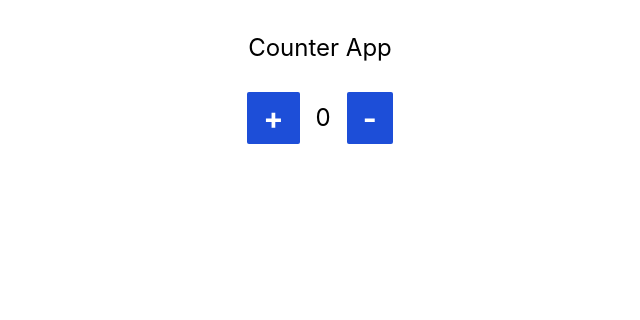
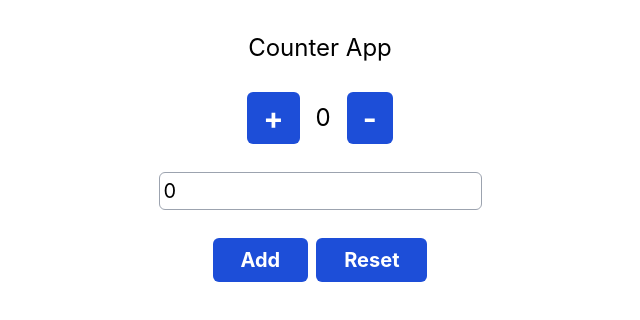
Before and after one commit to Jisan-mia/redux-toolkit-rtk-query, a React (Create React App) app: page / in a window 1280 px wide. Shown: the top 320 px of the page, without its empty margins (320-960 px from the left). Built offline with nearby package versions, Linux system fonts and the light colour scheme.

Commit message:
incrementByValue and reset state

```diff
--- a/src/components/Counter.js
+++ b/src/components/Counter.js
@@ -1,9 +1,10 @@
-import React from 'react'
+import React, { useState } from 'react'
 
 import { useSelector, useDispatch } from 'react-redux'
-import { decrement, increment } from '../redux/featues/counter/counterSlice'
+import { decrement, increment, incrementByAmount, reset } from '../redux/featues/counter/counterSlice'
 
 const Counter = () => {
+  const [countInput, setCountInput] = useState(0)
   const count = useSelector((state) => state.counter.count)
   const dispatch = useDispatch()
 
@@ -14,12 +15,31 @@ const Counter = () => {
       <div className='flex gap-4 items-center'>
         <button onClick={() => {
           dispatch(increment())
-        }} className='rounded-sm border-none outline-none focus:ring-4 focus:ring-blue-300 bg-blue-700 text-white font-bold text-3xl py-2 px-4 flex items-center justify-center' >+</button>
+        }} className='rounded-md border-none outline-none focus:ring-4 focus:ring-blue-300 bg-blue-700 text-white font-bold text-3xl py-2 px-4 flex items-center justify-center' >+</button>
         <span className='text-2xl'>{count}</span>
         <button onClick={() => {
           dispatch(decrement(4))
-        }} className='rounded-sm border-none outline-none focus:ring-4 focus:ring-blue-300 bg-blue-700 text-white font-bold text-3xl py-2 px-4 flex items-center justify-center'>-</button>
+        }} className='rounded-md border-none outline-none focus:ring-4 focus:ring-blue-300 bg-blue-700 text-white font-bold text-3xl py-2 px-4 flex items-center justify-center'>-</button>
       </div>
+      <input className='border border-gray-400 outline-none focus:ring-4 focus-within:ring-blue-300 text-xl rounded-md p-1' type="number" value={countInput} onChange={(e) => {
+        setCountInput(e.target.valueAsNumber)
+      }} />
+     <div className='flex gap-2'>
+        <button
+          onClick={() => {
+            dispatch(incrementByAmount(countInput))
+            setCountInput(0)
+
+          }}
+          className='rounded-md border-none outline-none focus:ring-4 focus:ring-blue-300 bg-blue-700 text-white font-bold text-xl py-2 px-7 block flex items-center justify-center'
+        >Add</button>
+        <button
+          onClick={() => {
+            dispatch(reset())
+          }}
+          className='rounded-md border-none outline-none focus:ring-4 focus:ring-blue-300 bg-blue-700 text-white font-bold text-xl py-2 px-7 block flex items-center justify-center'
+        >Reset</button>
+     </div>
     </div>
   )
 }
--- a/src/redux/featues/counter/counterSlice.js
+++ b/src/redux/featues/counter/counterSlice.js
@@ -12,11 +12,17 @@ export const counterSlice = createSlice({
       state.count += 1;
     },
     decrement: (state) => {
-      state.count += 1;
+      state.count -= 1;
+    },
+    reset: (state) => {
+      state.count = 0
+    },
+    incrementByAmount: (state, action) => {
+      state.count += action.payload
     }
   }
 })
 
-export const { increment, decrement} = counterSlice.actions;
+export const { increment, decrement, reset, incrementByAmount} = counterSlice.actions;
 
 export default counterSlice.reducer;
```
